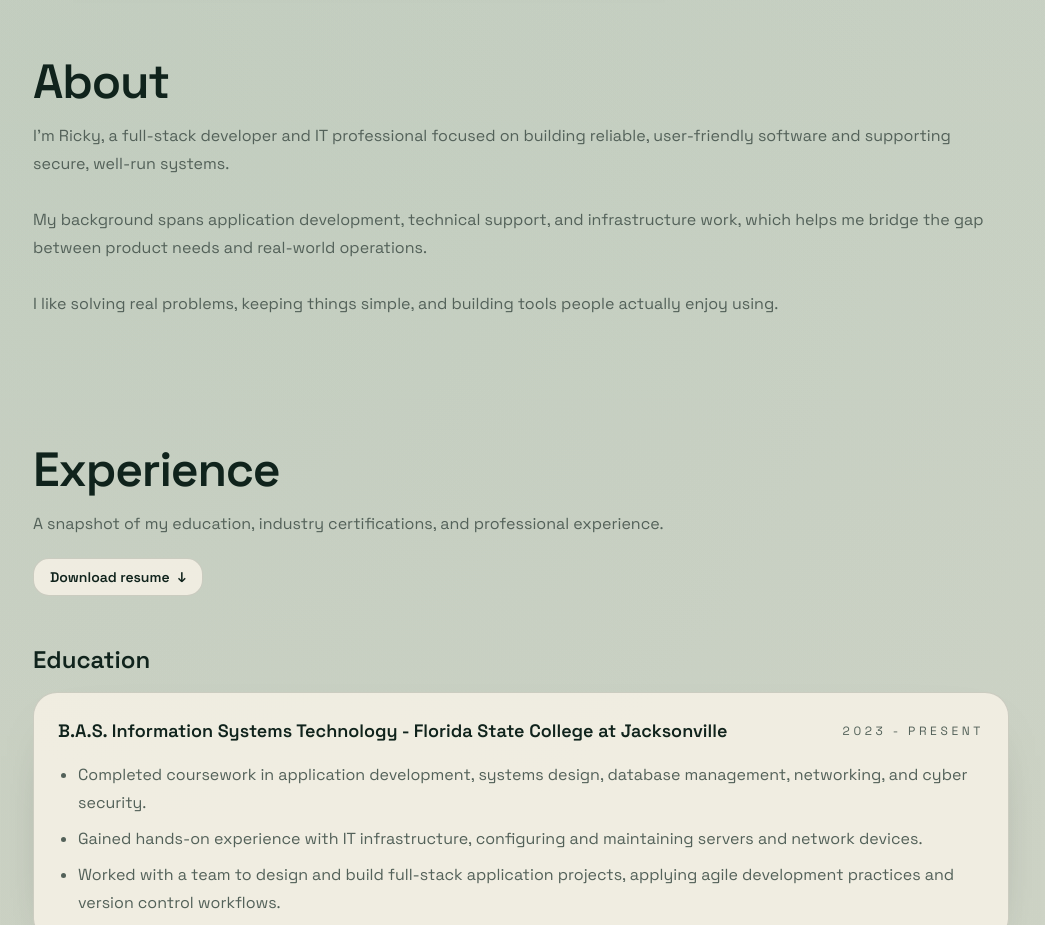
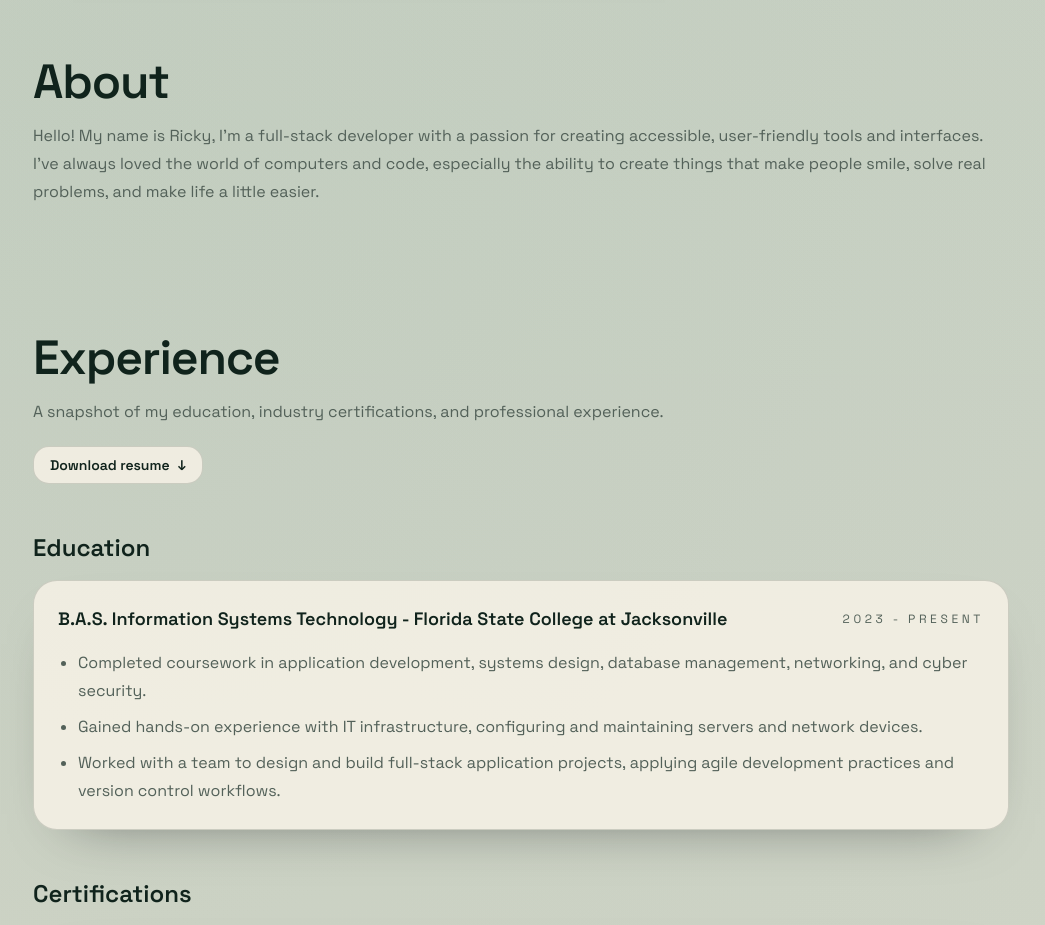
Before and after one commit to RickySerrano904/RickySerrano.dev, a Next.js app: page / in a window 1280 px wide. Shown: the part 1100-2025 px from the top of the page, without its empty margins (119-1164 px from the left). Built offline with nearby package versions, Linux system fonts and the light colour scheme.

Commit message:
docs(content): update about section

```diff
--- a/app/home/content.ts
+++ b/app/home/content.ts
@@ -74,9 +74,7 @@ export const socialLinks: SocialLink[] = [
 ];
 
 export const aboutParagraphs = [
-  "I'm Ricky, a full-stack developer and IT professional focused on building reliable, user-friendly software and supporting secure, well-run systems.",
-  "My background spans application development, technical support, and infrastructure work, which helps me bridge the gap between product needs and real-world operations.",
-  "I like solving real problems, keeping things simple, and building tools people actually enjoy using.",
+  "Hello! My name is Ricky, I'm a full-stack developer with a passion for creating accessible, user-friendly tools and interfaces. I’ve always loved the world of computers and code, especially the ability to create things that make people smile, solve real problems, and make life a little easier.",
 ];
 
 export const education: EducationItem[] = [
```
